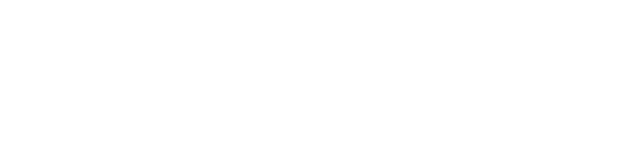
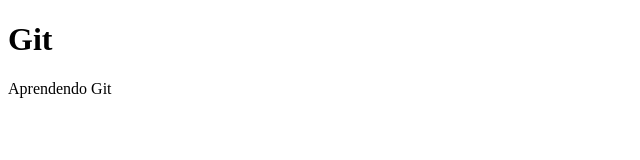
Before and after one commit to GeWell222/testeGit, a plain HTML site: page testeGit2/index.html in a window 1280 px wide. Shown: the whole page, without its empty margins (0-640 px from the left). Drawn offline with Linux system fonts and the light colour scheme.

Commit message:
cria o texto

```diff
--- a/testeGit2/index.html
+++ b/testeGit2/index.html
@@ -7,6 +7,7 @@
     <title>testeGit2</title>
 </head>
 <body>
-
+    <h1>Git</h1>
+    <p>Aprendendo Git</p>
 </body>
 </html>
```
